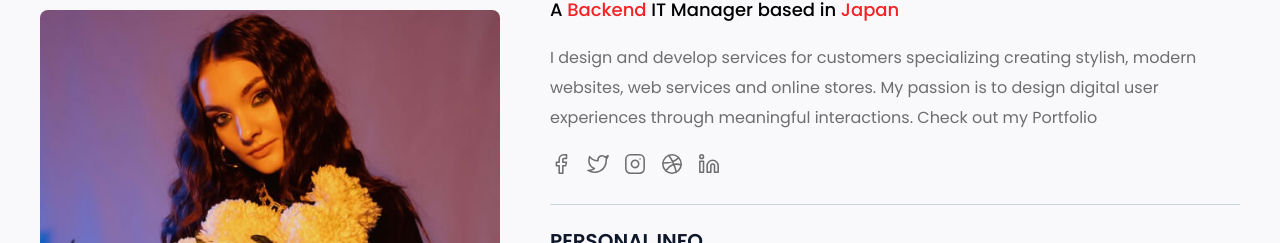
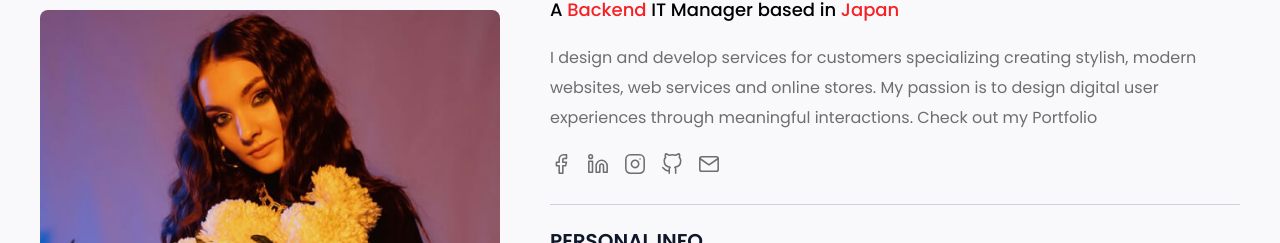
Before and after one commit to doni404/portfolio-public-reactjs, a React (Create React App) app: page / in a window 1280 px wide. Shown: the part 1223-1466 px from the top of the page. Built offline with nearby package versions, Linux system fonts and the light colour scheme.

Commit message:
fix : update social icons and links in about part

```diff
--- a/src/components/Social.jsx
+++ b/src/components/Social.jsx
@@ -1,26 +1,32 @@
 import React from "react";
 import {
   FiFacebook,
-  FiTwitter,
   FiInstagram,
-  FiDribbble,
   FiLinkedin,
+  FiGithub,
+  FiMail,
 } from "react-icons/fi";
 
 const SocialShare = [
   {
     iconName: <FiFacebook />,
-    link: "https://www.facebook.com/",
+    link: "https://www.facebook.com/doni.putra.547389/",
   },
-  { iconName: <FiTwitter />, link: "https://twitter.com/" },
+  {
+    iconName: <FiLinkedin />,
+    link: "https://www.linkedin.com/in/doniputrapurbawa/",
+  },
   {
     iconName: <FiInstagram />,
-    link: "https://www.instagram.com/",
+    link: "https://www.instagram.com/doniputrapurbawa/",
   },
-  { iconName: <FiDribbble />, link: "https://dribbble.com/" },
   {
-    iconName: <FiLinkedin />,
-    link: "https://www.linkedin.com/feed/",
+    iconName: <FiGithub />,
+    link: "https://github.com/doni404/",
+  },
+  {
+    iconName: <FiMail />,
+    link: "mailto:doniputrapurbawa@gmail.com",
   },
 ];
 const Social = () => {
```
